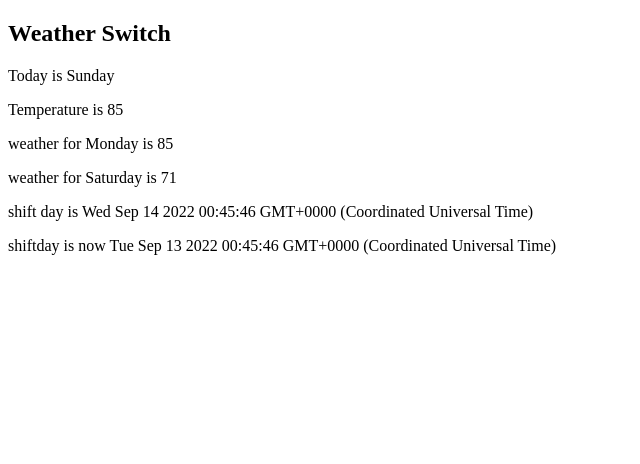
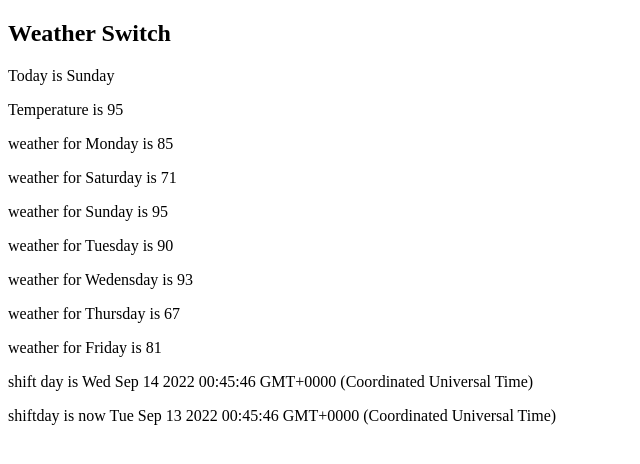
Before and after one commit to dan850/strings, a plain HTML site: page index.html in a window 1280 px wide. Shown: the whole page, without its empty margins (0-640 px from the left). Drawn offline with Linux system fonts and the light colour scheme.

Commit message:
Update index.html

```diff
--- a/index.html
+++ b/index.html
@@ -8,6 +8,13 @@
 <p id="temp"></p>
 <p id="concat"></p>
 <p id="concat2"></p>
+<p id="concat3"></p>
+<p id="concat4"></p>
+<p id="concat5"></p>
+<p id="concat6"></p>
+<p id="concat7"></p>
+
+
 
 <p id="shiftday"></p>
 
@@ -27,7 +34,7 @@ let wed = 93;
 let thu = 67;
 let fri = 81;
 let sat = 71;
-let sun = 85;
+let sun = 95;
 
 let temp = 0;
 
@@ -75,7 +82,6 @@ document.getElementById("temp").innerHTML = "Temperature is " + temp;
 
 
 
-document.getElementById("concat").innerHTML = textStrings("weather for Monday is ", mon) +" ";
 
 
 const shiftDay = new Date();
@@ -88,9 +94,21 @@ changeDate(13);
 
 document.getElementById("todaysdate").innerHTML = "shiftday is now " + shiftDay;
 
+document.getElementById("concat").innerHTML = textStrings("weather for Monday is ", mon) +" ";
+
+
 document.getElementById("concat2").innerHTML = textStrings("weather for Saturday is ", sat) +" ";
 
 
+document.getElementById("concat3").innerHTML = textStrings("weather for Sunday is ", sun) +" ";
+
+document.getElementById("concat4").innerHTML = textStrings("weather for Tuesday is ", tue) +" ";
+
+document.getElementById("concat5").innerHTML = textStrings("weather for Wedensday is ", wed) +" ";
+
+document.getElementById("concat6").innerHTML = textStrings("weather for Thursday is ", thu) +" ";
+
+document.getElementById("concat7").innerHTML = textStrings("weather for Friday is ", fri) +" ";
 
 function changeDate(dayNum) {
 
```
